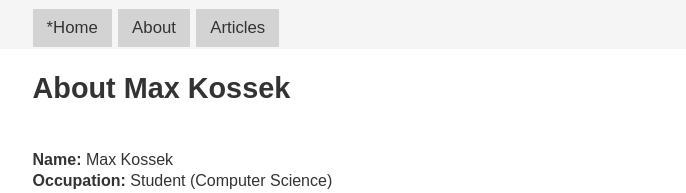
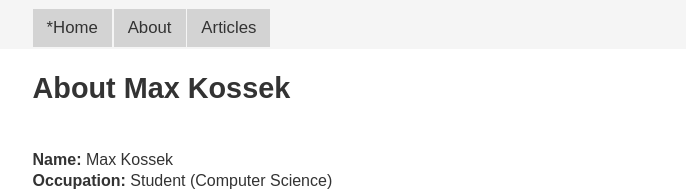
Before and after one commit to maxkossek/maxkossek.github.io, a Jekyll site: the page built from about/index.html, in a window 1280 px wide. Shown: the top 193 px of the page, without its empty margins (296-982 px from the left). Built offline with Jekyll 4.4.1, drawn with Linux system fonts in a browser that asks for light colours.

Commit message:
Menu styling

```diff
--- a/_layouts/default.html
+++ b/_layouts/default.html
@@ -6,10 +6,7 @@
 <body>
 <div class="header">
 <nav>
-<a href="/">*Home</a>
-<a href="/about">About</a>
-<a href="/articles">Articles</a>
-</ul>
+<a href="/">*Home</a><a href="/about">About</a><a href="/articles">Articles</a>
 </nav>
 </div>
 
```
